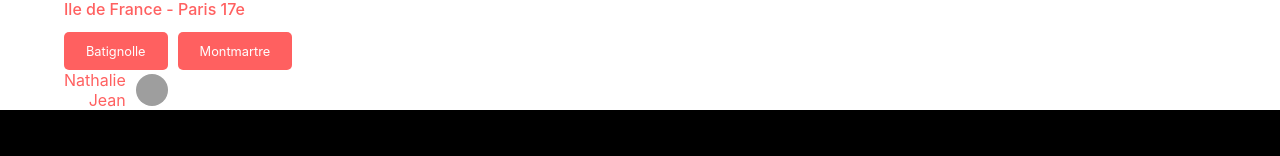
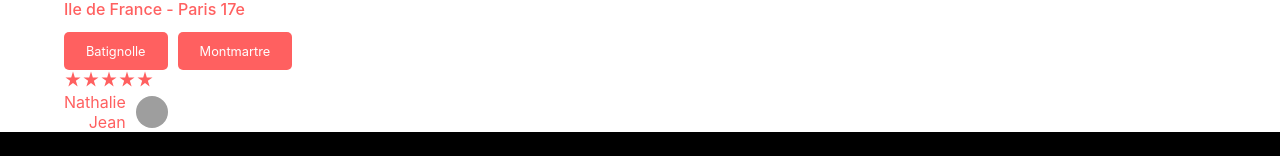
Before and after one commit to JustineLo/kasa, a React (Create React App) app: page / in a window 1280 px wide. Both pictures are taken after a click on the button "Appartement cosy". Shown: the part 612-768 px from the top of the page. Built offline with nearby package versions, Linux system fonts and the light colour scheme; grey boxes are pictures that could not be loaded.

Commit message:
Rating component

```diff
--- /dev/null
+++ b/src/components/Rating.js
@@ -0,0 +1,26 @@
+import React, { useState } from "react";
+import styles from "./Rating.module.css";
+import pinkStar from "../assets/pinkStar.svg";
+import greyStar from "../assets/greyStar.svg";
+
+const Rating = ({ rating }) => {
+  const nb = Number(rating);
+  let stars = [];
+
+  for (let i = 0; i < nb; i++) {
+    stars.push(pinkStar);
+  }
+  for (let i = nb; i < 5; i++) {
+    stars.push(greyStar);
+  }
+
+  return (
+    <div>
+      {stars.map((star, index) => (
+        <img src={star} alt="pink star" key={index} />
+      ))}
+    </div>
+  );
+};
+
+export default Rating;
--- a/src/view/Logements.js
+++ b/src/view/Logements.js
@@ -1,10 +1,11 @@
 import React from "react";
 import { useLocation } from "react-router-dom";
 import Carousel from "../components/Carousel";
+import Rating from "../components/Rating";
 import Tag from "../components/Tag";
 import styles from "./Logements.module.css";
 
-const Logements = ({ state }) => {
+const Logements = () => {
   const location = useLocation();
   const logement = location.state.logement;
 
@@ -17,17 +18,17 @@ const Logements = ({ state }) => {
             <h1> {logement.title} </h1>
             <h2> {logement.location} </h2>
             <div className={styles.tagsContainer}>
-              {logement.tags.map((tag) => (
-                <Tag text={tag} />
+              {logement.tags.map((tag, index) => (
+                <Tag key={index} text={tag} />
               ))}
             </div>
           </div>
           <div className={styles.headerRightSide}>
+            <Rating rating={logement.rating} />
             <div className={styles.host}>
               <p>{logement.host.name} </p>
               <img src={logement.host.picture} />{" "}
             </div>
-            {/* stars */}
           </div>
         </div>
       </section>
```
Also changed, not shown: src/assets/greyStar.svg (added), src/assets/pinkStar.svg (added), src/components/Rating.module.css (added).
